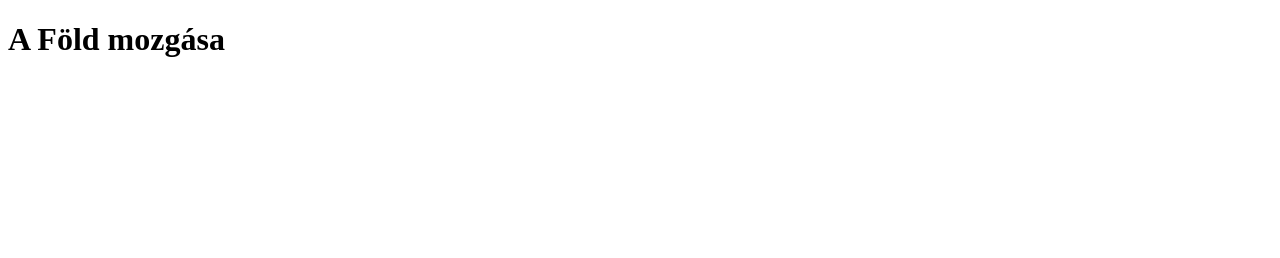
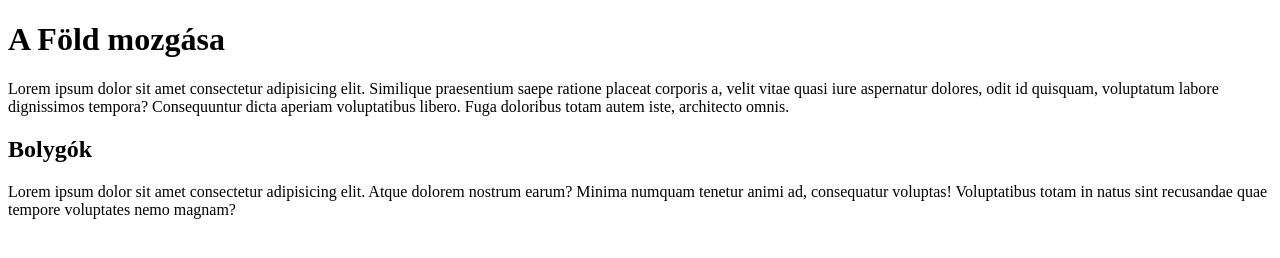
Before and after one commit to Adamka-02/tesztek, a plain HTML site: page index.html in a window 1280 px wide. Drawn offline with Linux system fonts and the light colour scheme.

Commit message:
index mod

```diff
--- a/index.html
+++ b/index.html
@@ -9,5 +9,10 @@
 </head>
 <body>
     <h1>A Föld mozgása</h1>
+    <p class="forma">Lorem ipsum dolor sit amet consectetur adipisicing elit. Similique praesentium saepe ratione placeat corporis a, velit vitae quasi iure aspernatur dolores, odit id quisquam,
+        voluptatum labore dignissimos tempora? Consequuntur dicta aperiam voluptatibus libero. Fuga doloribus totam autem iste, architecto omnis.</p>
+        <h2>Bolygók</h2>
+    <p class="formazas">Lorem ipsum dolor sit amet consectetur adipisicing elit. Atque dolorem nostrum earum? Minima numquam tenetur animi ad, consequatur voluptas!
+        Voluptatibus totam in natus sint recusandae quae tempore voluptates nemo magnam?</p>
 </body>
 </html>
```
